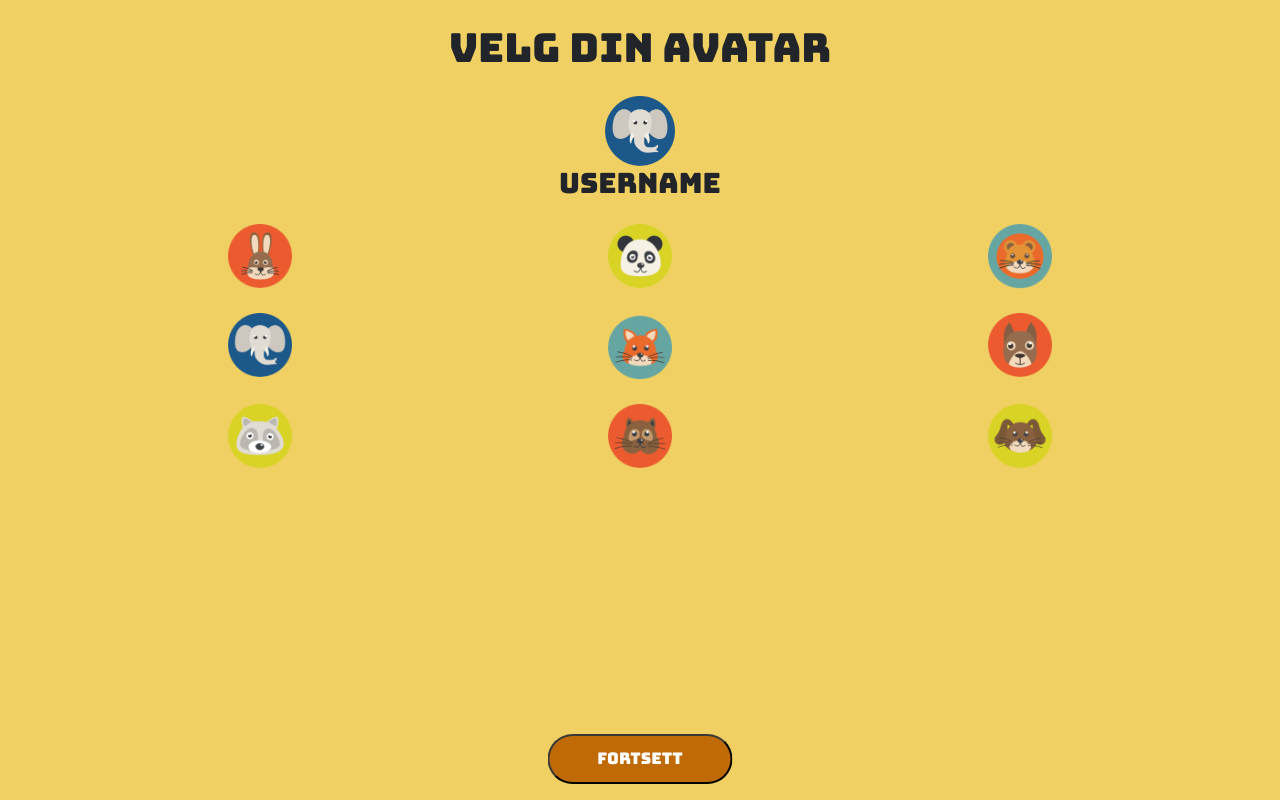
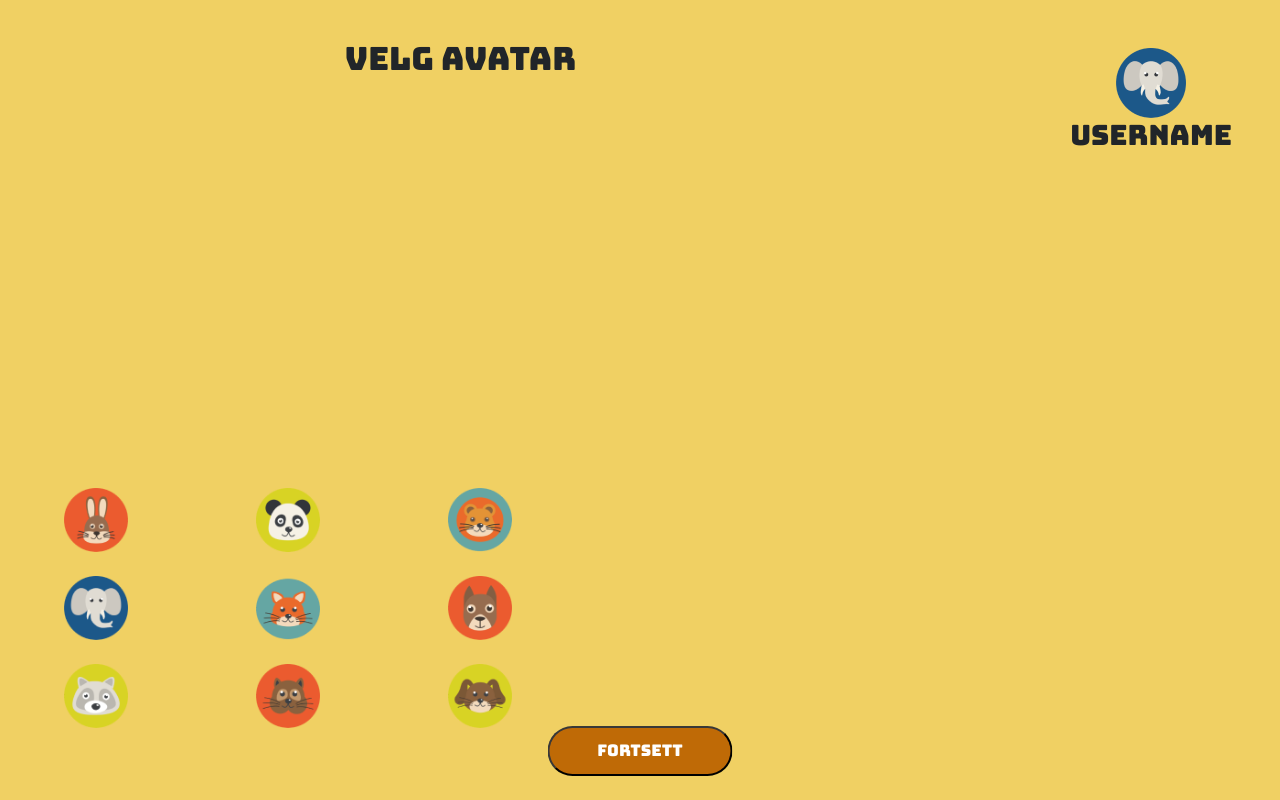
Before and after one commit to jegerfreddy/SmidigProsjekt, a React (Vite) app in the folder Frontend/user/: page /avatar in a window 1280 px wide. Built offline with nearby package versions, Linux system fonts and the light colour scheme.

Commit message:
horizontal og vertical

```diff
--- a/Frontend/user/src/Interfaces/IAvatar.ts
+++ b/Frontend/user/src/Interfaces/IAvatar.ts
@@ -2,10 +2,12 @@ export interface AvatarItemProps {
     id: number;
     imageUrl: string;
     onClick : (id: number) => void;
+    orientation: string;
 }
 
 export interface AvatarListProps {
     avatars?: AvatarItemProps[];
     onClick : (id: number) => void;
+    orientation: string;
 
 }
--- a/Frontend/user/src/Pages/ChooseAvatarPage.tsx
+++ b/Frontend/user/src/Pages/ChooseAvatarPage.tsx
@@ -4,10 +4,11 @@ import AvatarList from '../assets/Avatar/AvatarList';
 import 'bootstrap/dist/css/bootstrap.min.css';
 import { NextBtn } from '../assets/Button/NextBtn';
 import SelectedAvatar from '../assets/Avatar/SelectedAvatar';
+import PhoneInfo from '../assets/Phone/PhoneInfo';
 
 const ChooseAvatarPage: React.FC = () => {
     const location = useLocation();
-    const { username } = location.state || {username : 'Username'};
+    const { username } = location.state || { username: 'Username' };
     const [selectedAvatar, setSelectedAvatar] = useState<string>('/images/Avatar-4.png');
 
     const handleClick = (avatarId: number) => {
@@ -15,22 +16,31 @@ const ChooseAvatarPage: React.FC = () => {
         setSelectedAvatar(pickedAvatarUrl);
     };
 
+    const { width, height, orientation } = PhoneInfo();
+    console.log('width i page:', width);
+    console.log('height i page:', height);
+    console.log('orientation i page:', orientation);
+    //className={`class for alle her ${orientation === 'vertical' ? 'vertical-layout' : ' horizontal-layout'}`}/>
+
     return (
-        <div className='position relative'>
-            <section className='text-center my-4'>
-                <h1>Velg din avatar</h1>
+        <div className='position-relative vh-100'>
+            <section
+                className={`text-center my-4 position-absolute ${orientation === 'vertical' ? 'top-0 start-50 translate-middle-x vertical-layout' : 'top-0 end-50 m-5 p-3 horizontal-layout'}`}>
+                <h2>Velg avatar</h2>
             </section>
 
-            <section className='text-center my-4'>
-                <SelectedAvatar selectedAvatar={selectedAvatar} username={username} />
+            <section
+                className={`text-center position-absolute ${orientation === 'vertical' ? 'my-5 p-5 top-0 start-50 translate-middle-x vertical-layout' : ' top-0 end-0 m-5 horizontal-layout'}`}>
+                    <SelectedAvatar selectedAvatar={selectedAvatar} username={username} />
             </section>
 
-            <section className='text-center my-4'>
-                <AvatarList onClick={handleClick} />
+            <section
+                className={`text-center position-absolute ${orientation === 'vertical' ? 'top-50 start-50 mb-5 translate-middle vertical-layout' : 'bottom-0 start-0 mb-5 horizontal-layout'}`}>
+                    <AvatarList onClick={handleClick} orientation={orientation} />
             </section>
 
-            <section className='text-center my-4'>
-                <NextBtn path='waiting' />
+            <section>
+                    <NextBtn path='waiting' />
             </section>
         </div>
     );
--- a/Frontend/user/src/assets/Avatar/AvatarItem.tsx
+++ b/Frontend/user/src/assets/Avatar/AvatarItem.tsx
@@ -1,10 +1,10 @@
 import React from 'react';
 import { AvatarItemProps } from '../../Interfaces/IAvatar';
 
-const AvatarItem: React.FC<AvatarItemProps> = ({ imageUrl, id, onClick }) => {
+const AvatarItem: React.FC<AvatarItemProps> = ({ imageUrl, id, onClick, orientation }) => {
     return (
-        <div className="col-4 mb-4">
-            <img src={imageUrl} alt={`Avatar ${id}`} className="img-fluid avatarImg" onClick={() => onClick(id)} />
+        <div className={`col-4 mb-4 ${orientation === 'vertical' ? 'vertical-layout' : 'px-0 horizontal-layout'}`}>
+            <img src={imageUrl} alt={`Avatar ${id}`} className="avatarImg" onClick={() => onClick(id)} />
         </div>
     );
 };
--- a/Frontend/user/src/assets/Avatar/AvatarList.tsx
+++ b/Frontend/user/src/assets/Avatar/AvatarList.tsx
@@ -15,12 +15,12 @@ const tempAvatarData = [
     { id: 9, imageUrl: "/images/Avatar-9.png" },
 ];
 
-const AvatarList: React.FC<AvatarListProps> = ({ avatars = tempAvatarData, onClick }) => {
+const AvatarList: React.FC<AvatarListProps> = ({ avatars = tempAvatarData, onClick, orientation }) => {
     return (
         <div className="container">
             <div className="row">
                 {avatars.map((avatar) => (
-                    <AvatarItem key={avatar.id} imageUrl={avatar.imageUrl} id={avatar.id} onClick={onClick} />
+                    <AvatarItem key={avatar.id} imageUrl={avatar.imageUrl} id={avatar.id} onClick={onClick} orientation={orientation} />
                 ))}
             </div>
         </div>
--- a/Frontend/user/src/assets/Button/NextBtn.tsx
+++ b/Frontend/user/src/assets/Button/NextBtn.tsx
@@ -4,7 +4,7 @@ import { NextBtnProps } from '../../Interfaces/IButton';
 export const NextBtn: React.FC<NextBtnProps> = ({ path }) => {
     return (
         <>
-            <div className='d-flex justify-content-center align-items-center position-absolute bottom-0 start-50 translate-middle-x mb-3'>
+            <div className='d-flex justify-content-center align-items-center position-absolute bottom-0 start-50 translate-middle-x mb-4'>
                 <button className='pinButton' onClick={() => window.location.href = `/${path}`}>
                     Fortsett
                 </button>
```
